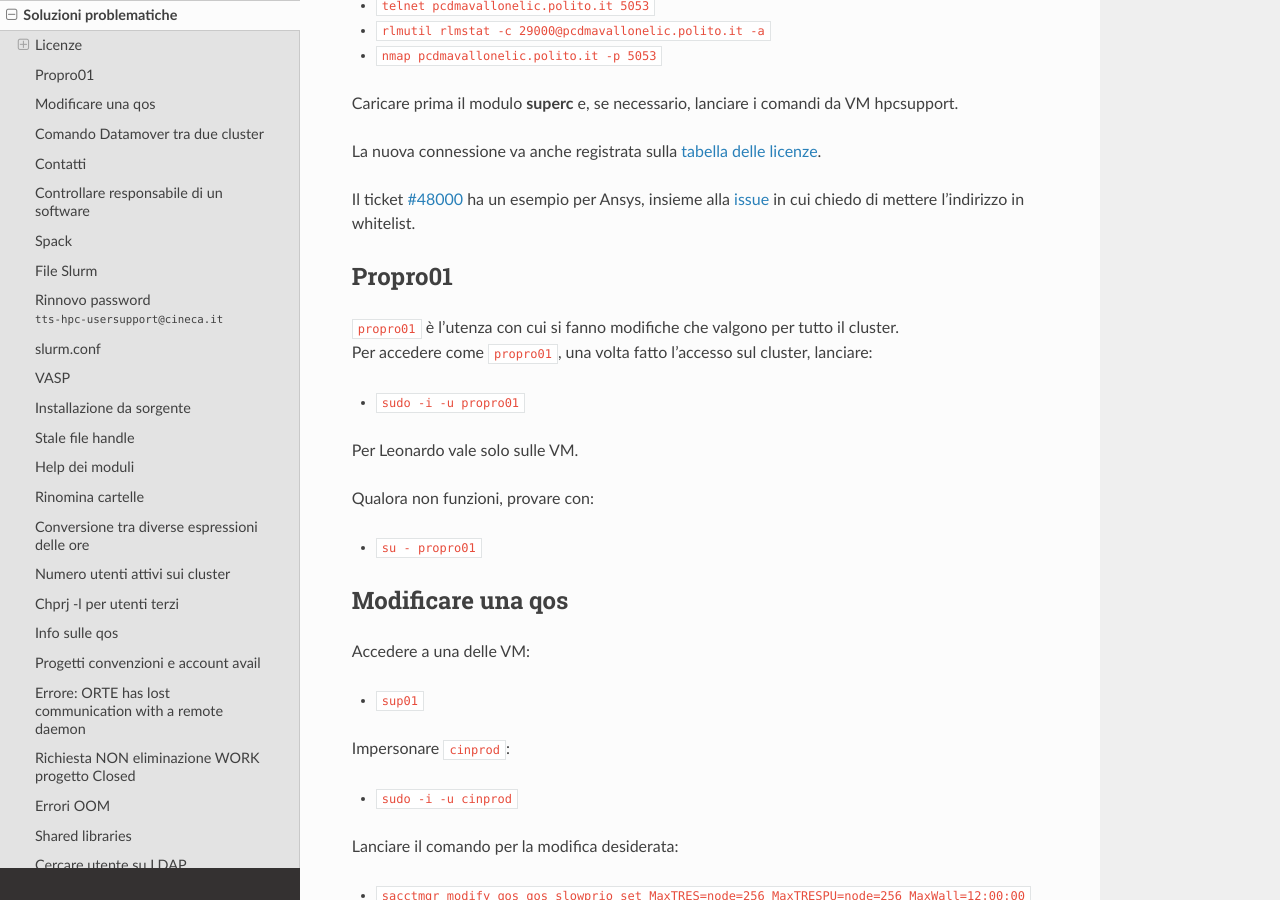
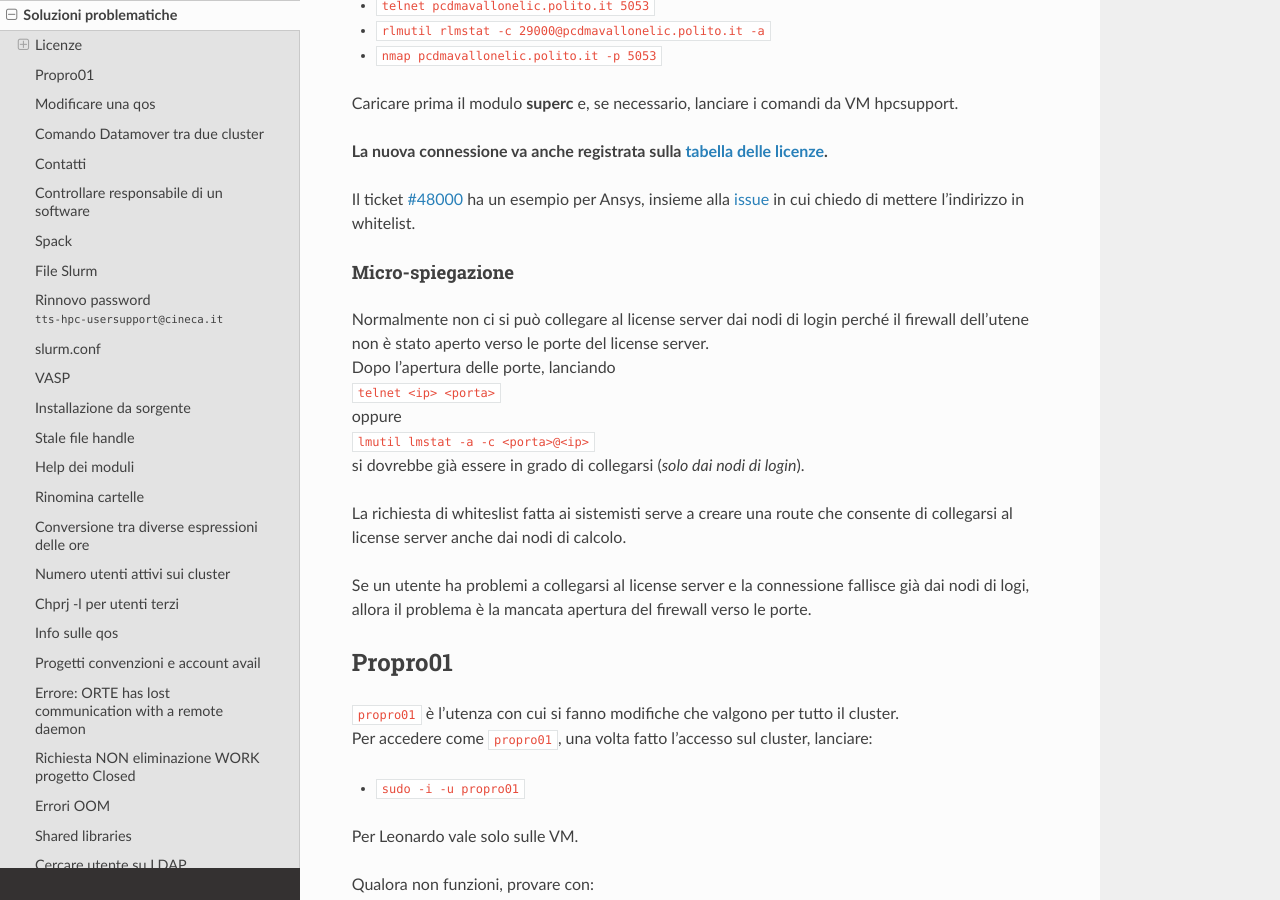
Before and after one commit to Plraska707/appunti_di_lavoro, a Sphinx documentation site: the page built from docs/source/soluzioni_problematiche.md, in a window 1280 px wide and 900 px high, scrolled down 953 px. Built offline with Sphinx 7.4.7 and the Read the Docs theme 3.1.0, drawn with Linux system fonts in a browser that asks for light colours.

Commit message:
spiegazione license server

```diff
--- a/docs/source/soluzioni_problematiche.md
+++ b/docs/source/soluzioni_problematiche.md
@@ -33,9 +33,22 @@ Per verificare la connessione con i server di licenza lanciare comandi di questo
 
 Caricare prima il modulo **superc** e, se necessario, lanciare i comandi da VM hpcsupport.
 
-La nuova connessione va anche registrata sulla [tabella delle licenze](https://wiki.u-gov.it/confluence/display/SCAIIN/Licenze%3A+gestione+operativa#Licenze:gestioneoperativa-2.2Licenze).
+**La nuova connessione va anche registrata sulla [tabella delle licenze](https://wiki.u-gov.it/confluence/display/SCAIIN/Licenze%3A+gestione+operativa#Licenze:gestioneoperativa-2.2Licenze).**
 
 Il ticket [#48000](https://tts.hpc.cineca.it/Ticket/Display.html?id=48000) ha un esempio per Ansys, insieme alla [issue](https://jira.u-gov.it/jira/servicedesk/customer/portal/42/SDHPCSY-42107) in cui chiedo di mettere l'indirizzo in whitelist.
+
+#### Micro-spiegazione
+
+Normalmente non ci si può collegare al license server dai nodi di login perché il firewall dell'utene non è stato aperto verso le porte del license server.
+Dopo l'apertura delle porte, lanciando
+`telnet <ip> <porta>`
+oppure
+`lmutil lmstat -a -c <porta>@<ip>`
+si dovrebbe già essere in grado di collegarsi (*solo dai nodi di login*).
+
+La richiesta di whiteslist fatta ai sistemisti serve a creare una route che consente di collegarsi al license server anche dai nodi di calcolo.
+
+Se un utente ha problemi a collegarsi al license server e la connessione fallisce già dai nodi di logi, allora il problema è la mancata apertura del firewall verso le porte.
 
 ## Propro01
 
```
